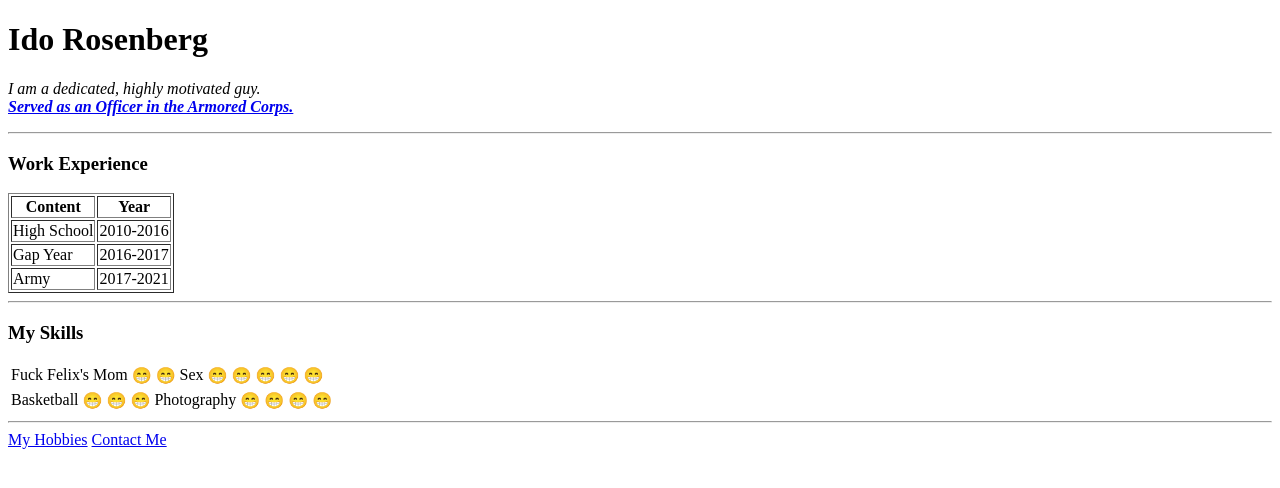
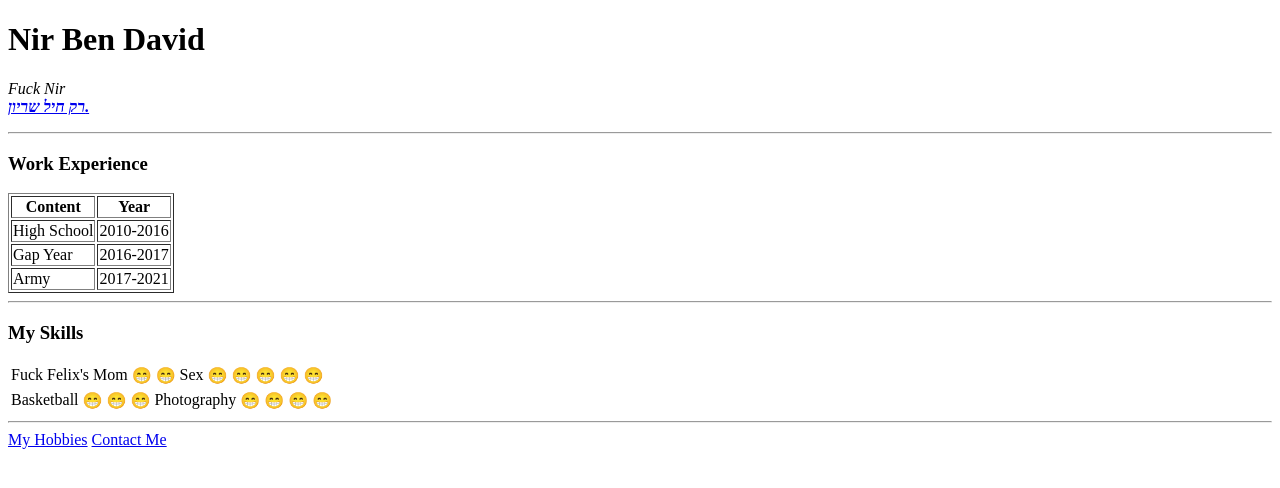
Before and after one commit to BigRosie/cv, a plain HTML site: page index.html in a window 1280 px wide. Drawn offline with Linux system fonts and the light colour scheme.

Commit message:
Update index.html

```diff
--- a/index.html
+++ b/index.html
@@ -8,10 +8,10 @@
 
 <body>
 
-  <h1>Ido Rosenberg</h1>
-  <p><em>I am a dedicated, highly motivated guy.
+  <h1>Nir Ben David</h1>
+  <p><em>Fuck Nir
     <br/>
-    <strong><a href="https://www.idf.il/"> Served as an Officer in the Armored Corps.</a></strong>
+    <strong><a href="https://www.idf.il/"> רק חיל שריון.</a></strong>
   </em></p>
   <hr>
   <h3>Work Experience</h3>
```
